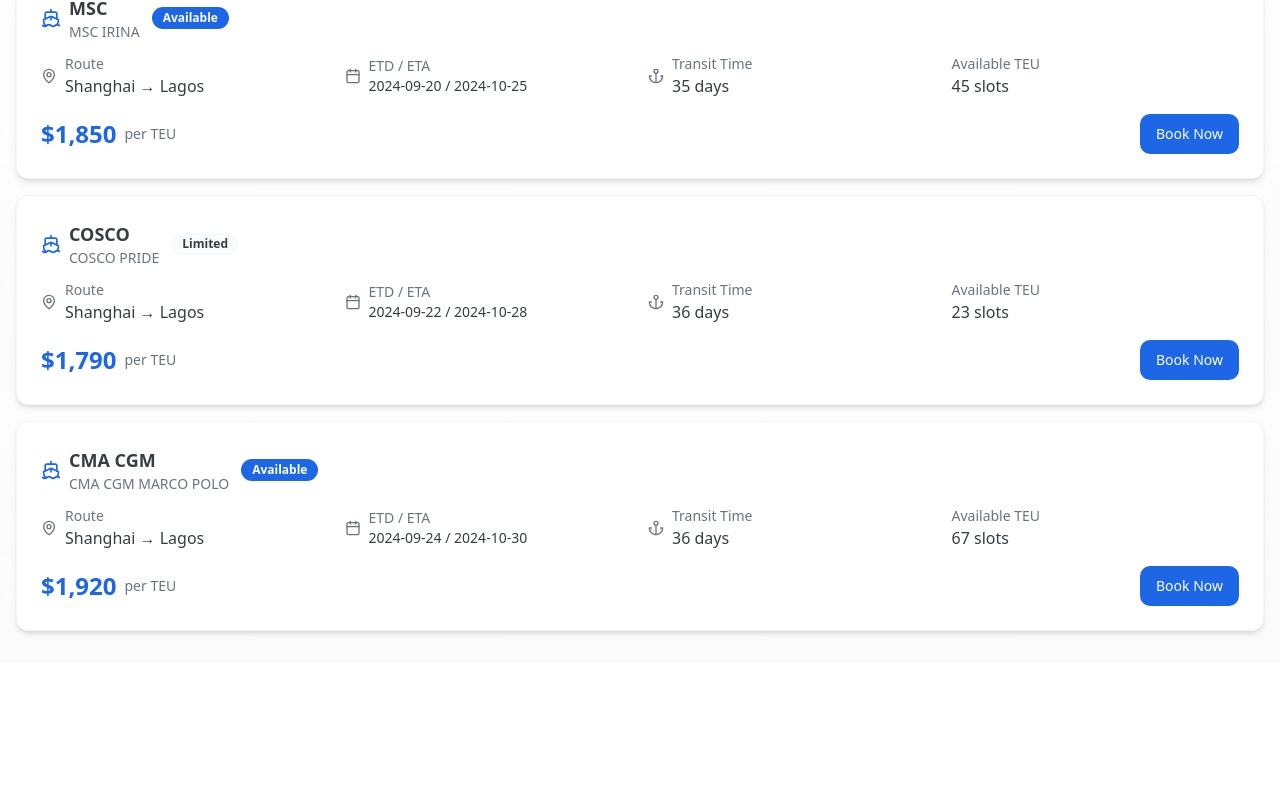
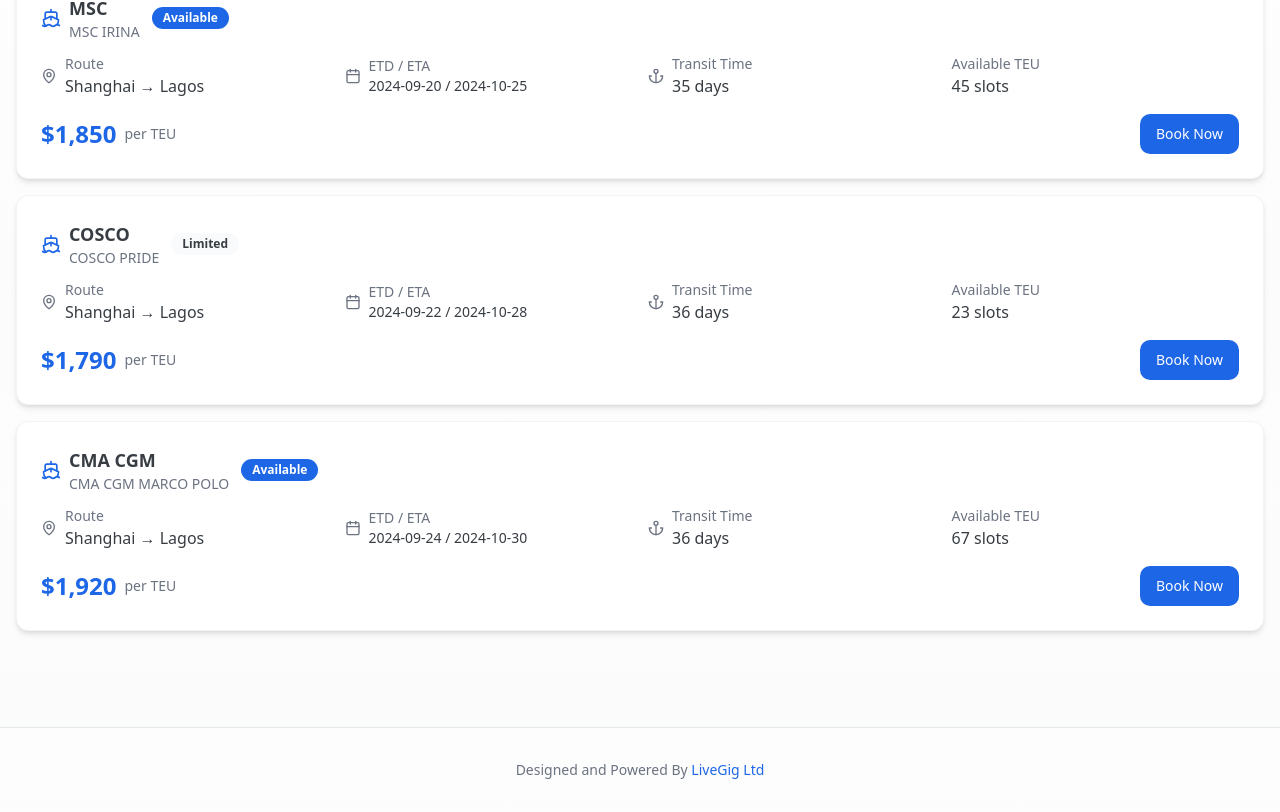
Before and after one commit to fbazuaye/freightnova-ai-search, a React (Vite) app: page / in a window 1280 px wide. Shown: the part 409-1221 px from the top of the page. Before the commit the page ends 1072 px from the top, so only its background shows below. Built offline with nearby package versions, Linux system fonts and the light colour scheme.

Commit message:
Add footer to homepage
Add a footer to the homepage with the text "Designed and Powered By LiveGig Ltd".

```diff
--- a/src/pages/Dashboard.tsx
+++ b/src/pages/Dashboard.tsx
@@ -82,6 +82,17 @@ const Dashboard = () => {
           setPreviewDocument(null);
         }}
       />
+
+      {/* Footer */}
+      <footer className="mt-16 py-8 border-t border-border bg-background/50">
+        <div className="container mx-auto px-4">
+          <div className="text-center">
+            <p className="text-sm text-muted-foreground">
+              Designed and Powered By <span className="font-medium text-primary">LiveGig Ltd</span>
+            </p>
+          </div>
+        </div>
+      </footer>
     </div>
   );
 };
```
